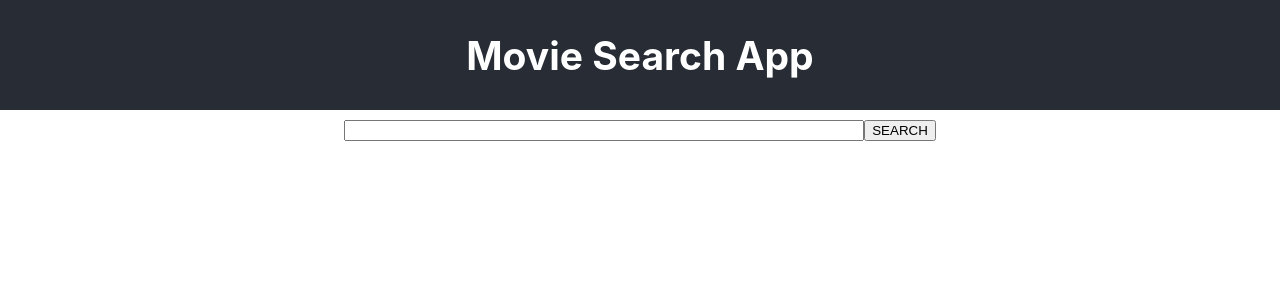
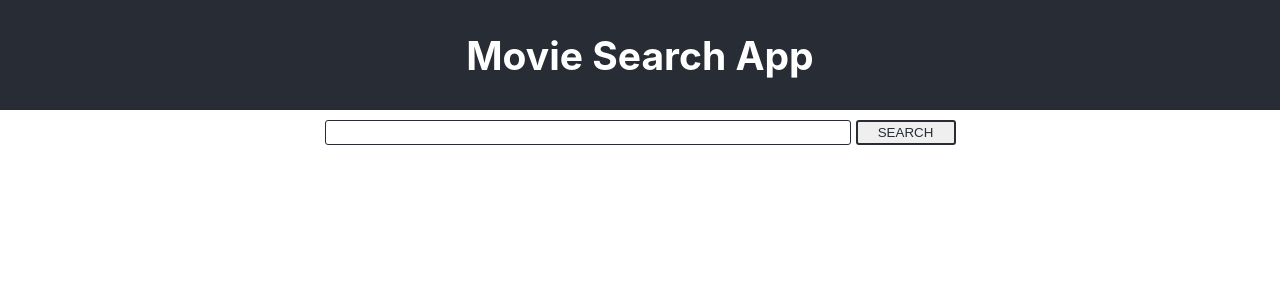
Before and after one commit to akocakaya/movie-search-app, a React (Create React App) app: page / in a window 1280 px wide. Shown: the top 300 px of the page. Built offline with nearby package versions, Linux system fonts and the light colour scheme.

Commit message:
search css

```diff
--- a/src/App.css
+++ b/src/App.css
@@ -21,9 +21,31 @@
     flex-wrap: wrap;
     justify-content: center;
     margin-top: 10px;
+    height: 25px;
 }
 
-.search > input[type="text"]{
+.search > .search-input{
     width: 40%;
     min-width: 170px;
+    border-radius: 3px;
+    border: 1px;
+    border-style: solid;
+    border-color: #282c34;
+    padding-left: 10px;
 }
+
+.search > .search-button{
+    width: 5%;
+    min-width: 100px;
+    margin-left: 5px;
+    color:  #282c34;
+    border-radius: 3px;
+    border-color: #282c34;
+    border-style: solid;
+    transition: background-color 0.6s;
+}
+
+.search > .search-button:hover{
+    color:  white;
+    background-color: #282c34;
+}
--- a/src/components/Search.js
+++ b/src/components/Search.js
@@ -20,11 +20,13 @@ const Search = () => {
     return (
         <form className="search">
             <input
+                className="search-input"
                 value={searchValue}
                 onChange={handleSearchInputChanges}
                 type="text"
             />
             <input
+                className="search-button"
                 onClick={callSearchFunction}
                 type="submit"
                 value="SEARCH"
```
Lines whose indentation alone changed are shown as unchanged.
